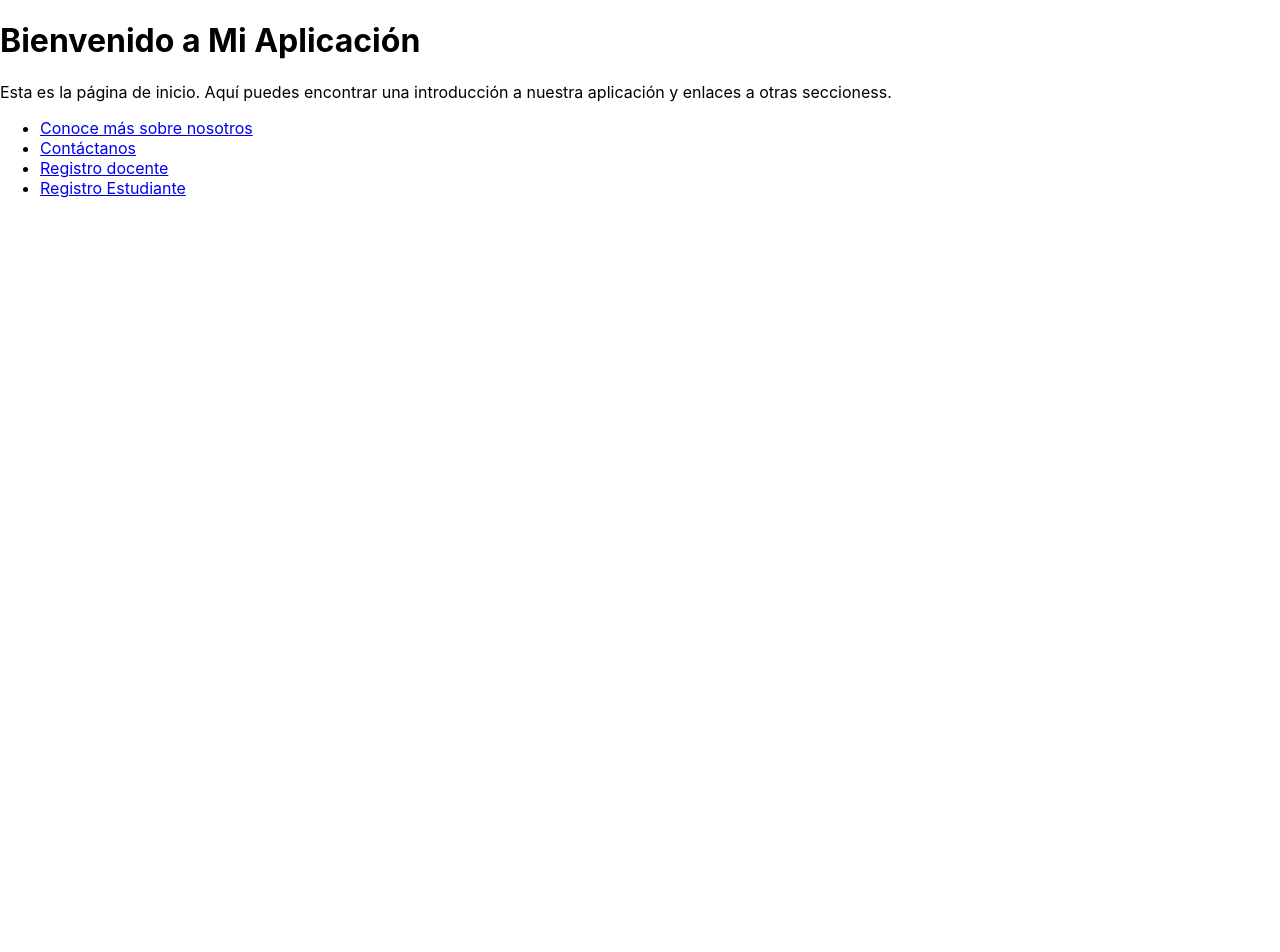
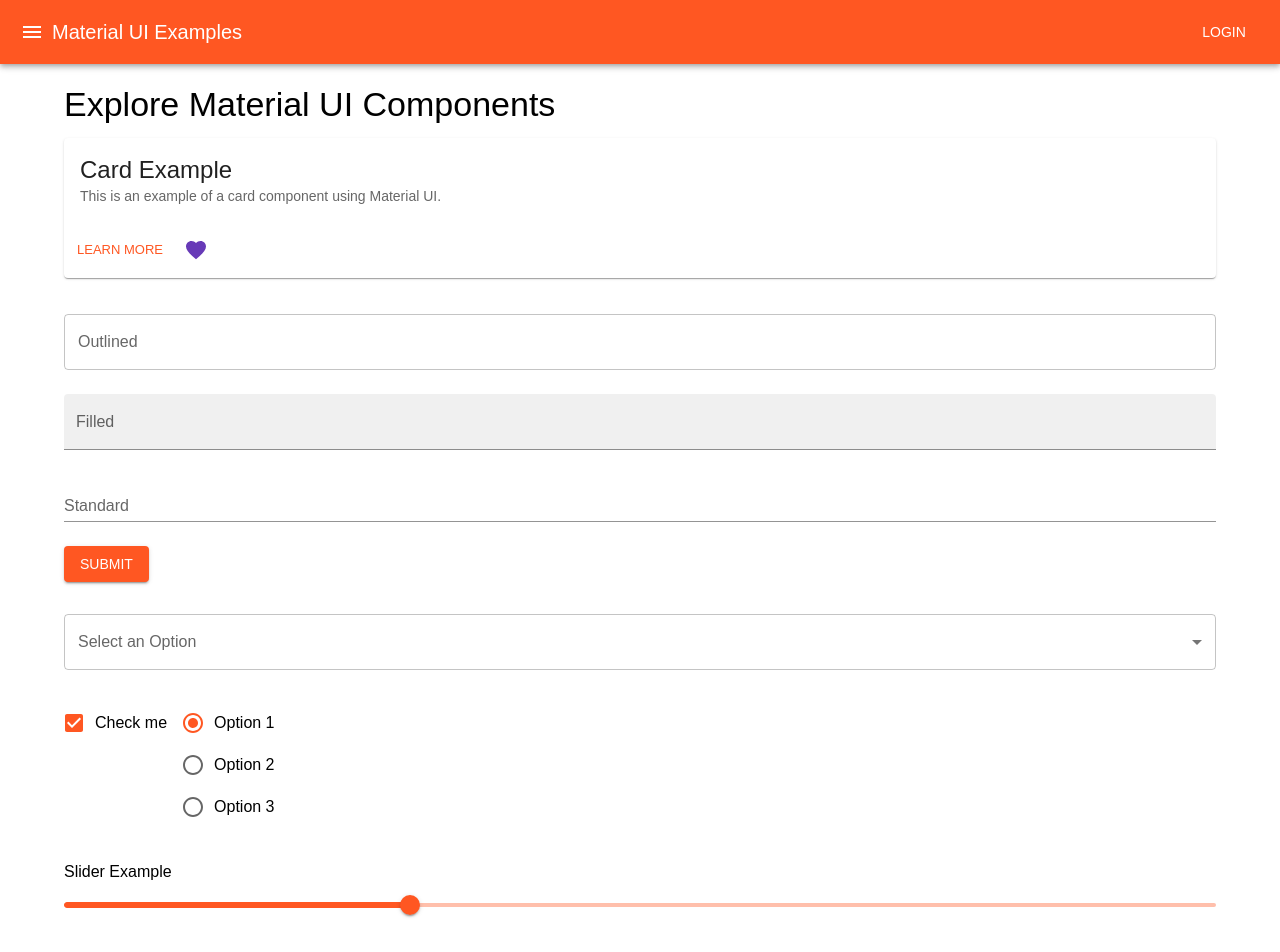
Before and after one commit to Api-programming-company/TisTracker, a React (Create React App) app in the folder frontend/: page / in a window 1280 px wide. Shown: the top 952 px of the page. Before the commit the page ends 800 px from the top, so only its background shows below. Built offline with nearby package versions, Linux system fonts and the light colour scheme.

Commit message:
agregar material design al frontend

```diff
--- a/frontend/package.json
+++ b/frontend/package.json
@@ -3,6 +3,10 @@
   "version": "0.1.0",
   "private": true,
   "dependencies": {
+    "@emotion/react": "^11.13.3",
+    "@emotion/styled": "^11.13.0",
+    "@mui/icons-material": "^6.0.2",
+    "@mui/material": "^6.0.2",
     "@testing-library/jest-dom": "^5.17.0",
     "@testing-library/react": "^13.4.0",
     "@testing-library/user-event": "^13.5.0",
--- a/frontend/src/App.jsx
+++ b/frontend/src/App.jsx
@@ -5,9 +5,38 @@
 import NotFound from "./pages/NotFound";
 import RegistroDocente from "./pages/RegistroDocente";
 import RegistroEstudiante from "./pages/RegistroEstudiante";
+import { ThemeProvider, createTheme } from "@mui/material/styles";
+
+// Tema de material design
+const theme = createTheme({
+  palette: {
+    primary: {
+      main: "#ff5722",
+    },
+    secondary: {
+      main: "#673ab7",
+    },
+    error: {
+      main: "#f44336",
+    },
+    warning: {
+      main: "#ff9800",
+    },
+    info: {
+      main: "#2196f3",
+    },
+    success: {
+      main: "#4caf50",
+    },
+  },
+  typography: {
+    fontFamily: "Arial, sans-serif", // fuente global
+  },
+});
 
 function App() {
   return (
+    <ThemeProvider theme={theme}>
       <Router>
         <Routes>
           <Route path="/" element={<Home />} />
@@ -17,6 +46,7 @@
           <Route path="*" element={<NotFound />} />
         </Routes>
       </Router>
+    </ThemeProvider>
   );
 }
 
--- a/frontend/src/pages/Home.jsx
+++ b/frontend/src/pages/Home.jsx
@@ -1,32 +1,179 @@
-import React from 'react';
+import React, { useState } from 'react';
 import { Link } from 'react-router-dom';
+
+import {
+  AppBar,
+  Toolbar,
+  Typography,
+  Button,
+  Container,
+  Card,
+  CardContent,
+  CardActions,
+  TextField,
+  Box,
+  IconButton,
+  Menu,
+  MenuItem,
+  Select,
+  FormControl,
+  InputLabel,
+  Checkbox,
+  FormControlLabel,
+  RadioGroup,
+  Radio,
+  Slider,
+  Switch,
+  Accordion,
+  AccordionSummary,
+  AccordionDetails,
+  Tooltip,
+  CircularProgress,
+} from '@mui/material';
+import MenuIcon from '@mui/icons-material/Menu';
+import ExpandMoreIcon from '@mui/icons-material/ExpandMore';
+import FavoriteIcon from '@mui/icons-material/Favorite';
 import './css/Home.css';
 
-function Home() {
+const Home = () => {
+  const [anchorEl, setAnchorEl] = useState(null);
+  const [dropdownValue, setDropdownValue] = useState('');
+  const [checked, setChecked] = useState(true);
+  const [radioValue, setRadioValue] = useState('option1');
+
+  const handleMenuOpen = (event) => {
+      setAnchorEl(event.currentTarget);
+  };
+
+  const handleMenuClose = () => {
+      setAnchorEl(null);
+  };
+
+  const handleDropdownChange = (event) => {
+      setDropdownValue(event.target.value);
+  };
+
+  const handleCheckboxChange = (event) => {
+      setChecked(event.target.checked);
+  };
+
+  const handleRadioChange = (event) => {
+      setRadioValue(event.target.value);
+  };
+
   return (
-    <div className="home-container">
-      <header className="home-header">
-        <h1>Bienvenido a Mi Aplicación</h1>
-        <p>Esta es la página de inicio. Aquí puedes encontrar una introducción a nuestra aplicación y enlaces a otras seccioness.</p>
-        <nav>
-          <ul>
-            <li>
-              <Link to="/about">Conoce más sobre nosotros</Link>
-            </li>
-            <li>
-              <Link to="/contact">Contáctanos</Link>
-            </li>
-            <li>
-              <Link to="/registrodocente">Registro docente</Link>
-            </li>
-            <li>
-              <Link to="/registroestudiante">Registro Estudiante</Link>
-            </li>
-          </ul>
-        </nav>
-      </header>
-    </div>
+      <div>
+          {/* AppBar Example */}
+          <AppBar position="static">
+              <Toolbar>
+                  <IconButton edge="start" color="inherit" aria-label="menu" onClick={handleMenuOpen}>
+                      <MenuIcon />
+                  </IconButton>
+                  <Typography variant="h6" style={{ flexGrow: 1 }}>
+                      Material UI Examples
+                  </Typography>
+                  <Button color="inherit">Login</Button>
+              </Toolbar>
+          </AppBar>
+
+          {/* Dropdown Menu */}
+          <Menu anchorEl={anchorEl} open={Boolean(anchorEl)} onClose={handleMenuClose}>
+              <MenuItem onClick={handleMenuClose}>Profile</MenuItem>
+              <MenuItem onClick={handleMenuClose}>My account</MenuItem>
+              <MenuItem onClick={handleMenuClose}>Logout</MenuItem>
+          </Menu>
+
+          {/* Main Container */}
+          <Container style={{ marginTop: '20px' }}>
+              <Typography variant="h4" gutterBottom>
+                  Explore Material UI Components
+              </Typography>
+
+              {/* Card Example */}
+              <Card style={{ marginBottom: '20px' }}>
+                  <CardContent>
+                      <Typography variant="h5" component="div">
+                          Card Example
+                      </Typography>
+                      <Typography variant="body2" color="text.secondary">
+                          This is an example of a card component using Material UI.
+                      </Typography>
+                  </CardContent>
+                  <CardActions>
+                      <Button size="small">Learn More</Button>
+                      <IconButton color="secondary">
+                          <FavoriteIcon />
+                      </IconButton>
+                  </CardActions>
+              </Card>
+
+              {/* Form Examples */}
+              <Box component="form" noValidate autoComplete="off" sx={{ mb: 4 }}>
+                  <TextField fullWidth label="Outlined" variant="outlined" margin="normal" />
+                  <TextField fullWidth label="Filled" variant="filled" margin="normal" />
+                  <TextField fullWidth label="Standard" variant="standard" margin="normal" />
+                  <Button variant="contained" color="primary" sx={{ mt: 2 }}>
+                      Submit
+                  </Button>
+              </Box>
+
+              {/* Select / Dropdown Example */}
+              <FormControl fullWidth sx={{ mb: 4 }}>
+                  <InputLabel>Select an Option</InputLabel>
+                  <Select value={dropdownValue} label="Select an Option" onChange={handleDropdownChange}>
+                      <MenuItem value="option1">Option 1</MenuItem>
+                      <MenuItem value="option2">Option 2</MenuItem>
+                      <MenuItem value="option3">Option 3</MenuItem>
+                  </Select>
+              </FormControl>
+
+              {/* Checkbox and Radio Example */}
+              <FormControlLabel
+                  control={<Checkbox checked={checked} onChange={handleCheckboxChange} />}
+                  label="Check me"
+              />
+
+              <FormControl component="fieldset" sx={{ mb: 4 }}>
+                  <RadioGroup value={radioValue} onChange={handleRadioChange}>
+                      <FormControlLabel value="option1" control={<Radio />} label="Option 1" />
+                      <FormControlLabel value="option2" control={<Radio />} label="Option 2" />
+                      <FormControlLabel value="option3" control={<Radio />} label="Option 3" />
+                  </RadioGroup>
+              </FormControl>
+
+              {/* Slider Example */}
+              <Typography gutterBottom>Slider Example</Typography>
+              <Slider defaultValue={30} aria-label="Default" valueLabelDisplay="auto" sx={{ mb: 4 }} />
+
+              {/* Switch Example */}
+              <FormControlLabel control={<Switch checked={checked} onChange={handleCheckboxChange} />} label="Toggle me" />
+
+              {/* Accordion Example */}
+              <Accordion sx={{ mb: 4 }}>
+                  <AccordionSummary expandIcon={<ExpandMoreIcon />}>
+                      <Typography>Accordion 1</Typography>
+                  </AccordionSummary>
+                  <AccordionDetails>
+                      <Typography>
+                          This is an accordion detail section where you can place any content.
+                      </Typography>
+                  </AccordionDetails>
+              </Accordion>
+
+              {/* Tooltip Example */}
+              <Tooltip title="Delete">
+                  <IconButton>
+                      <FavoriteIcon />
+                  </IconButton>
+              </Tooltip>
+
+              {/* Circular Progress Example */}
+              <Box sx={{ display: 'flex', justifyContent: 'center', mt: 4 }}>
+                  <CircularProgress />
+              </Box>
+          </Container>
+      </div>
   );
-}
+};
 
 export default Home;
```
Also changed, not shown: 1 other file (tests, documents, lock files or other folders). Lines whose indentation alone changed are shown as unchanged.
